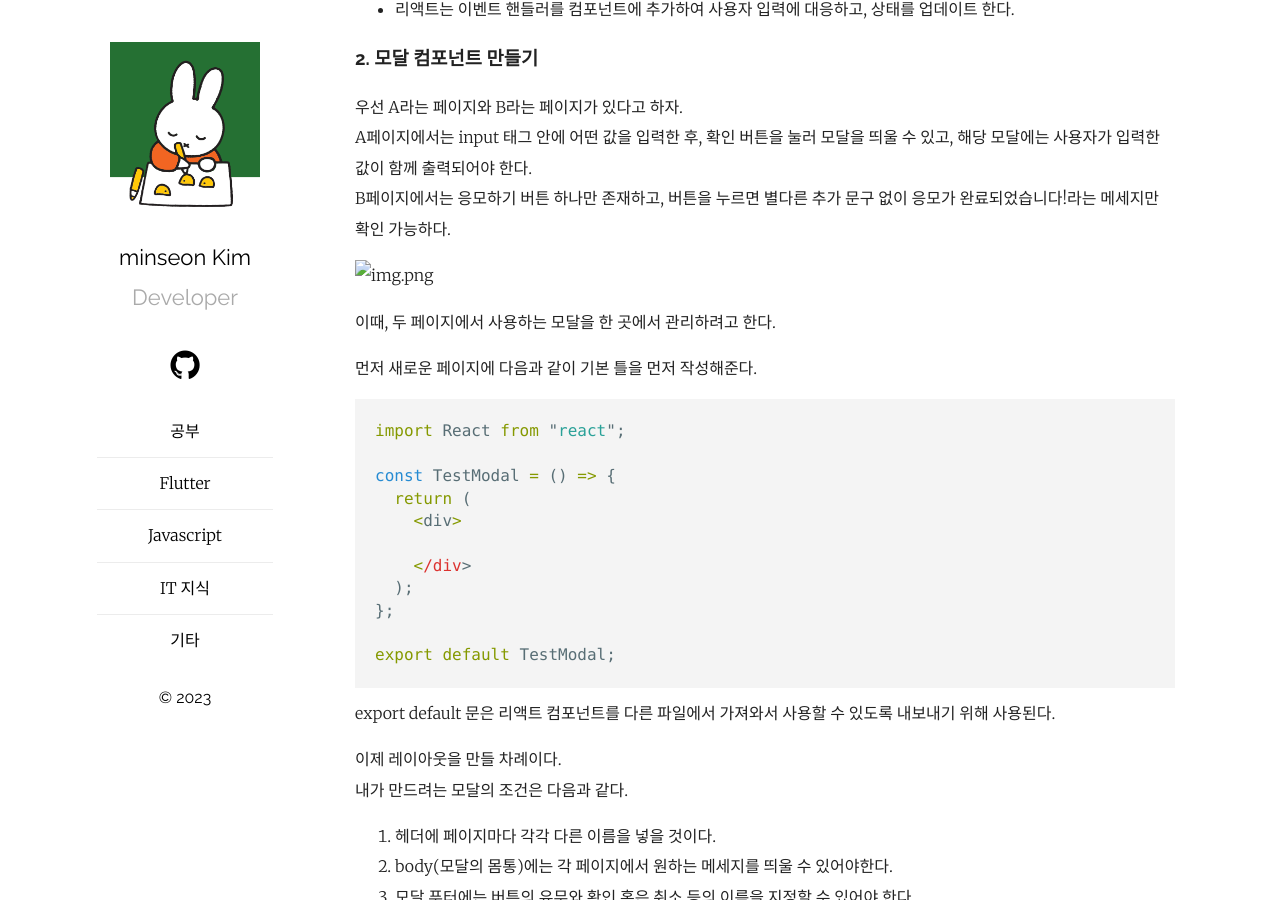
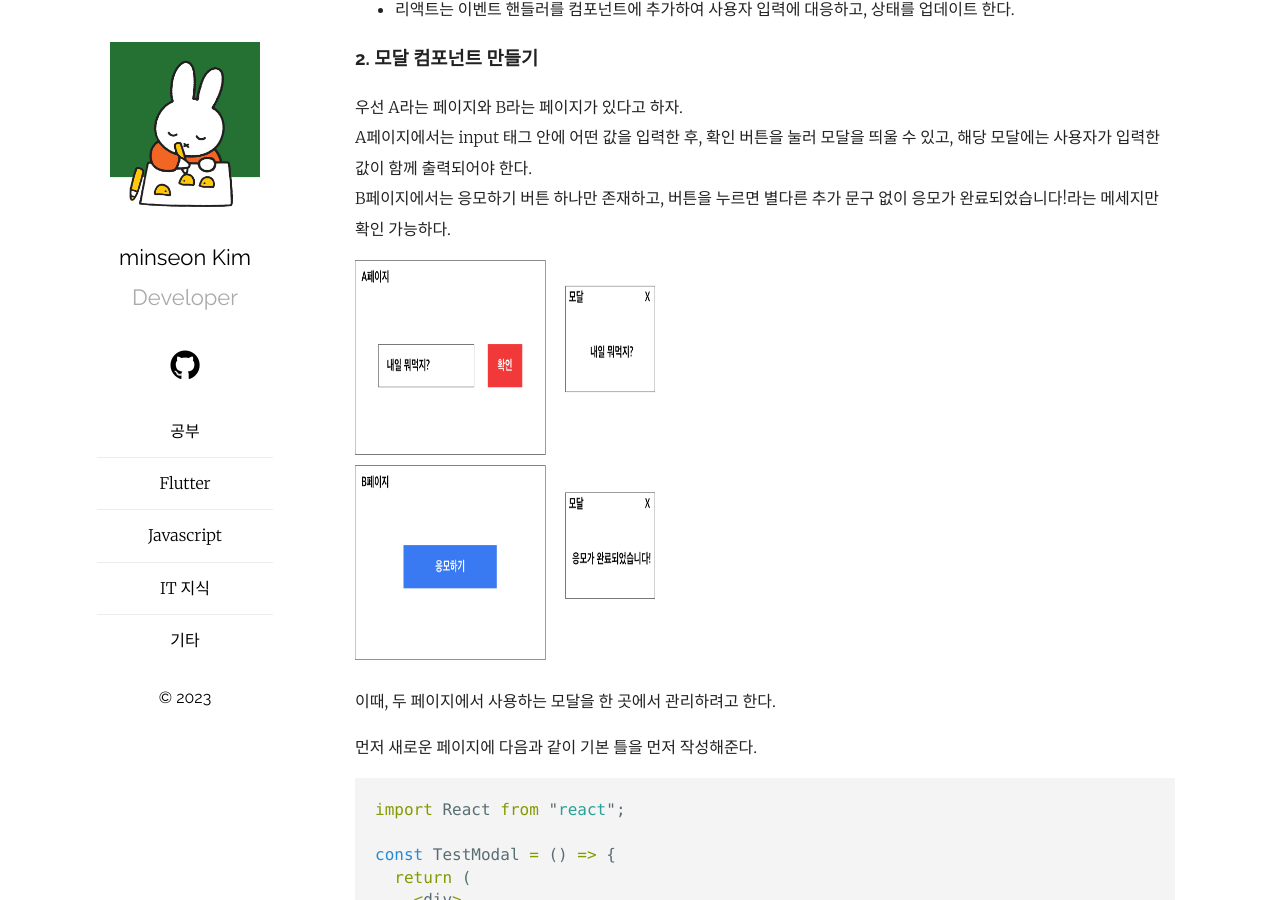
Before and after one commit to heidi3115/heidi3115.github.io, a Jekyll site: the page built from _posts/2023-09-16-other-02.markdown, in a window 1280 px wide and 900 px high, scrolled down 912 px. Built offline with Jekyll 4.4.1, drawn with Linux system fonts in a browser that asks for light colours.

```diff
--- a/_posts/2023-09-16-other-02.markdown
+++ b/_posts/2023-09-16-other-02.markdown
@@ -48,7 +48,8 @@
 A페이지에서는 input 태그 안에 어떤 값을 입력한 후, 확인 버튼을 눌러 모달을 띄울 수 있고, 해당 모달에는 사용자가 입력한 값이 함께 출력되어야 한다.
 B페이지에서는 응모하기 버튼 하나만 존재하고, 버튼을 누르면 별다른 추가 문구 없이 응모가 완료되었습니다!라는 메세지만 확인 가능하다.
 
-![img.png](../assets/other/img.png)
+<img src="/assets/other/img.png" height="400" width="300">
+
 
 
 이때, 두 페이지에서 사용하는 모달을 한 곳에서 관리하려고 한다.
```
Also changed, not shown: 1 other file.
